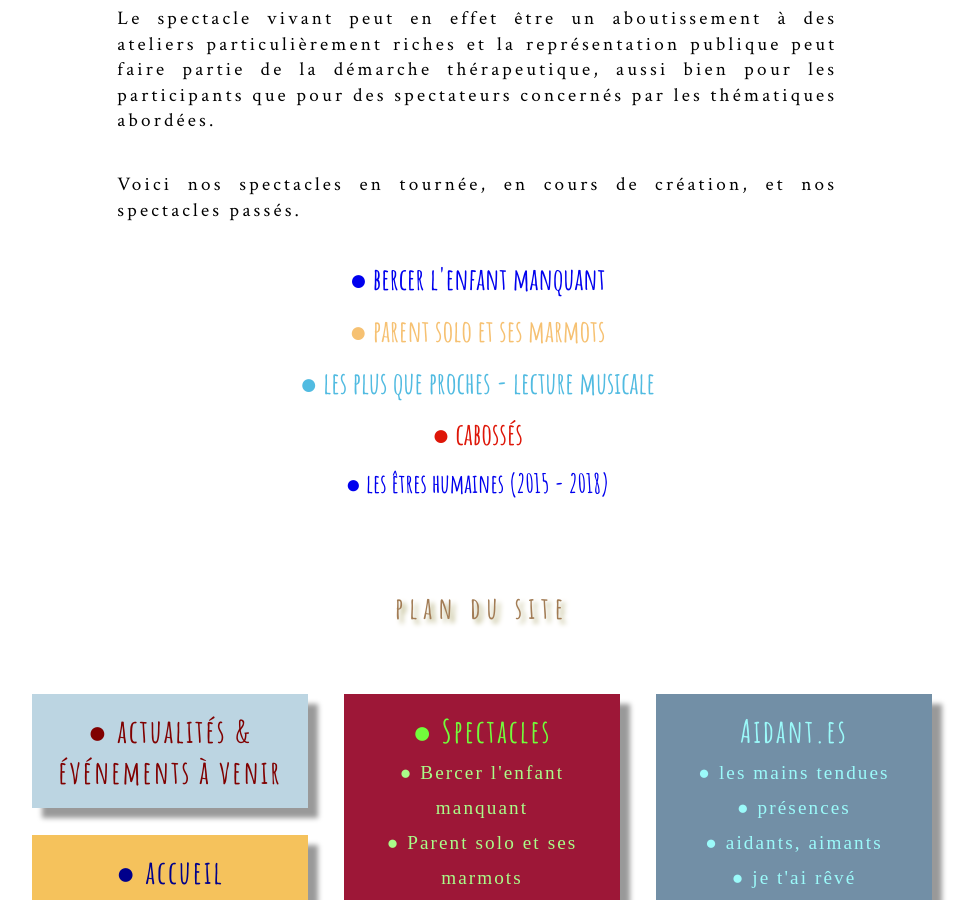
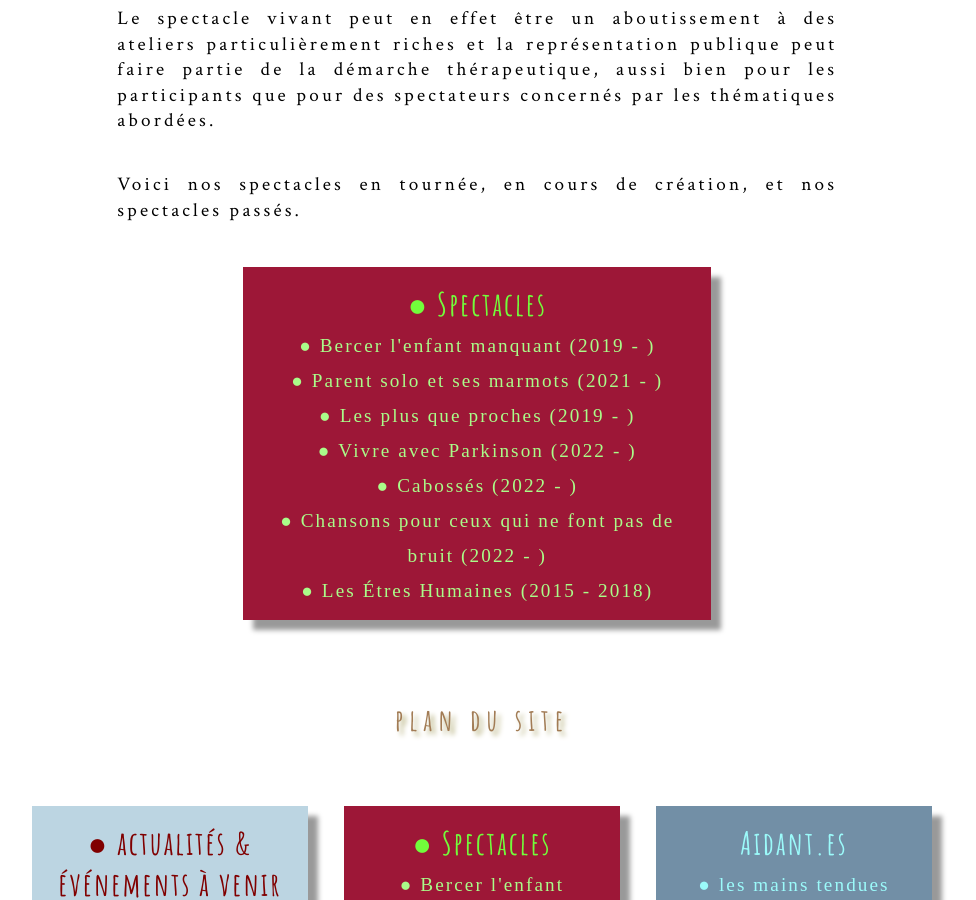
Before and after one commit to leshnik/revertouthaut, a Jekyll site: the page built from spectacles.md, in a window 1280 px wide and 900 px high, scrolled down 777 px. Shown: the whole window, without its empty margins (158-1134 px from the left). Built offline with Jekyll 4.4.1, drawn with Linux system fonts in a browser that asks for light colours.

Commit message:
add dates and format navlist to spectacles

```diff
--- a/spectacles.md
+++ b/spectacles.md
@@ -14,16 +14,18 @@ summary: Basés sur des témoignages et des traces laissées par les vécus, nos
 <p class="intro-text">Le spectacle vivant peut en effet être un aboutissement à des ateliers particulièrement riches et la représentation publique peut faire partie de la démarche thérapeutique, aussi bien pour les participants que pour des spectateurs concernés par les thématiques abordées.
 </p>
 <p class="intro-text">Voici nos spectacles en tournée, en cours de création, et nos spectacles passés.
-
 </p>
 
-<ul class="center-text">
-  <li><a href="/bercer-l-enfant-manquant" style="color:color:hsl(171, 93%, 25%); font-size:30px">●&nbsp;bercer l'enfant manquant</a></li>
-  <li><a href="/parent-solo-et-ses-marmots" style="color:#f6c172; font-size:30px">●&nbsp;parent solo et ses marmots</a></li>
-  <li><a href="lpqp-lecture-musicale" style="color:#51bbe1; font-size:30px">●&nbsp;les plus que proches - lecture musicale</a></li>
-  <li><a href="/cabosses" style="color:#DE1608; font-size:30px">●&nbsp;cabossés</a></li>
-
-<!--   <li><a href="l-hibernance-des-betes" style="font-size:26px; color:hsl(120,25.1%,64.9%)">●&nbsp;l'hibernance des bêtes (2022)</a></li> -->
-  <li><a href="les-etres-humaines" style="font-size:26px">●&nbsp;les êtres humaines (2015 - 2018)</a></li>
-
-</ul>
+<div class="space-around--wrap">
+  <p class="shadow" style="background: #9d1737; width: 50ch">
+      <a style="color: #72fc3b" class="nav-list-heading subtlehover" href="/spectacles">●&nbsp;Spectacles</a><br>
+      <a style="color: #aafc89" class="nav-list-item subtlehover" href="/bercer-l-enfant-manquant">●&nbsp;Bercer l'enfant manquant (2019 - )</a><br>
+      <a style="color: #aafc89" class="nav-list-item subtlehover" href="/parent-solo-et-ses-marmots">●&nbsp;Parent solo et ses marmots (2021 - )</a><br>
+      <a style="color: #aafc89" class="nav-list-item subtlehover"  href="/lpqp-lecture-musicale">●&nbsp;Les plus que proches (2019 - )</a><br>
+      <a style="color: #aafc89" class="nav-list-item subtlehover" href="/vivre-avec-parkinson">●&nbsp;Vivre avec Parkinson (2022 - )</a><br>
+      <a class="nav-list-item subtlehover" style="color: #aafc89" href="/cabosses">●&nbsp;Cabossés (2022 - )</a>
+      <br>
+      <a style="color: #aafc89" class="nav-list-item subtlehover" href="chansons-pour-ceux-qui-ne-font-pas-de-bruit">●&nbsp;Chansons pour ceux qui ne font pas de bruit (2022 - )</a><br>
+      <a style="color: #aafc89" class="nav-list-item subtlehover"  href="les-etres-humaines">●&nbsp;Les&nbsp;Étres&nbsp;Humaines&nbsp;(2015 - 2018)</a>
+    </p>
+</div>
```
